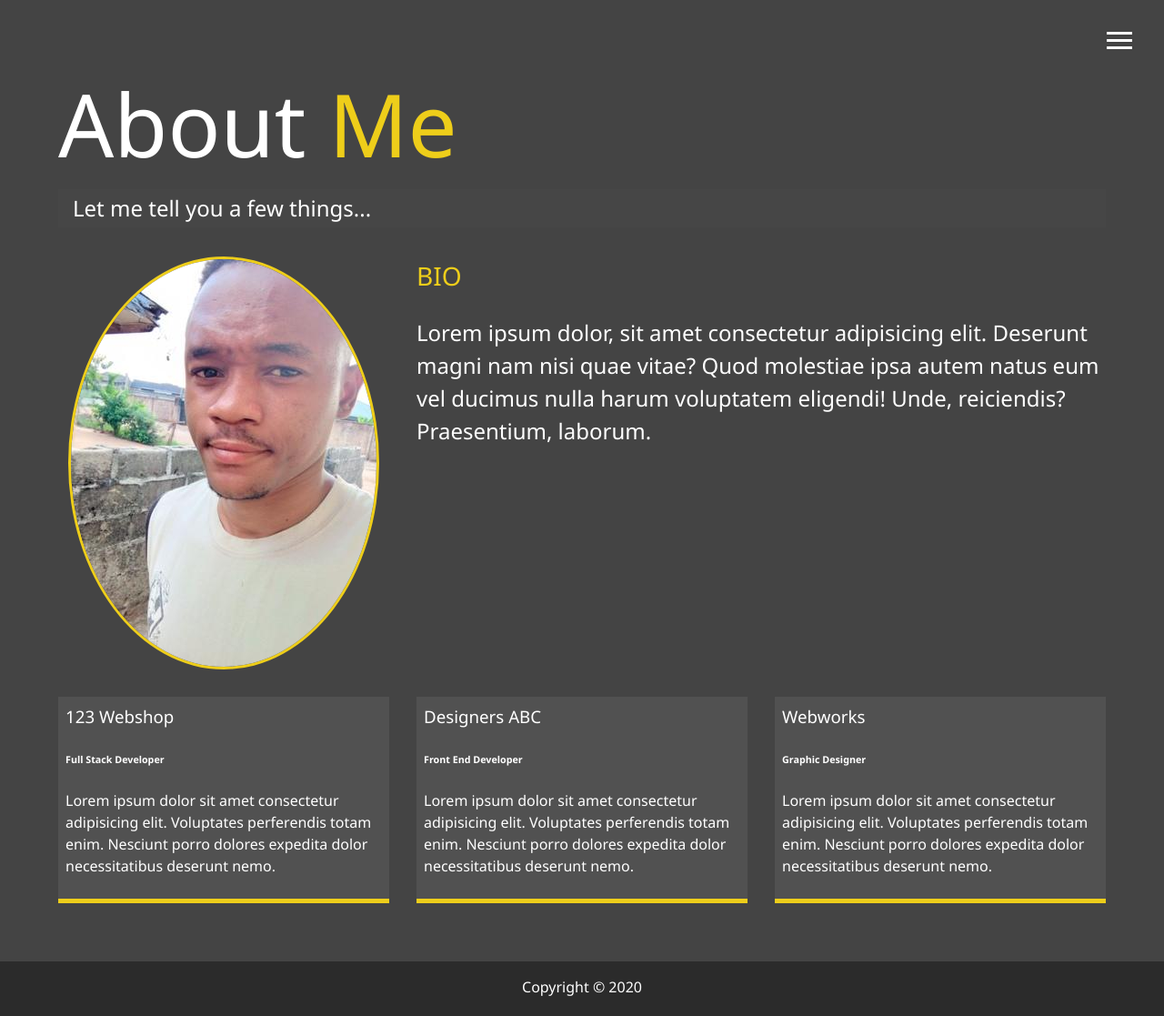
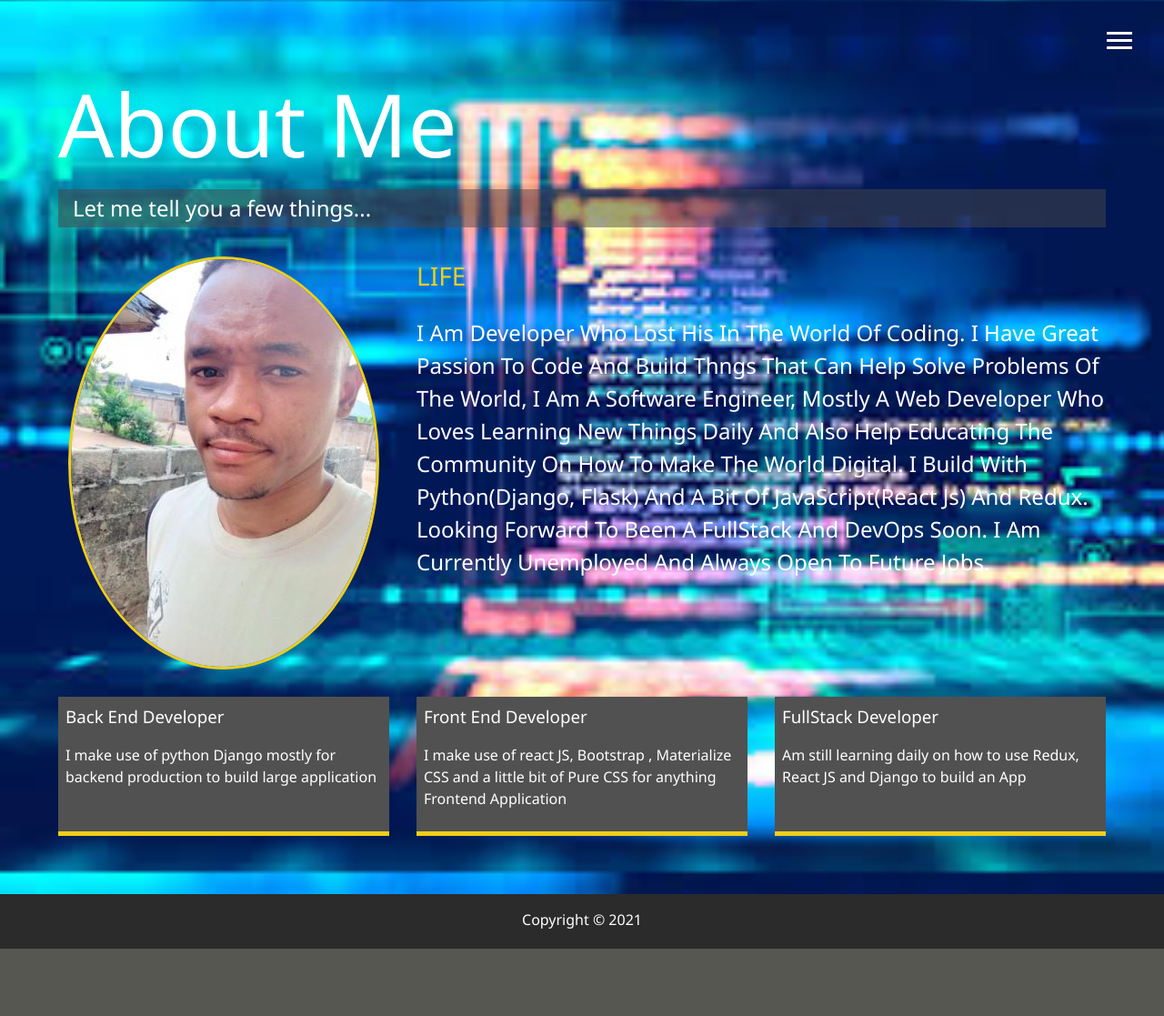
Before and after one commit to njokuifeanyigerald/portfolio, a Django app: page /about/ in a window 1280 px wide. Shown: the whole page at 91% size. After the commit the page ends 1043 px from the top, so only its background shows below. Run offline with Django 3.2, Linux system fonts and the light colour scheme; some libraries are stand-ins or nearby versions.

Commit message:
added base.html and changed the background image

```diff
--- a/app/static/dist/css/main.css
+++ b/app/static/dist/css/main.css
@@ -95,6 +95,10 @@
 * {
   box-sizing: border-box; }
 
+.text-capitalize{
+  text-transform: capitalize;
+}
+
 body {
   background: #444;
   color: #fff;
@@ -103,8 +107,8 @@ body {
   font-family: 'Segoe UI', Tahoma, Geneva, Verdana, sans-serif;
   line-height: 1.5; }
   body#bg-img {
-    background: url(../img/download.jpg);
-    background: rgba(68, 68, 68, 0.9), url(../img/download.jpg);
+    background: url("../img/download\ \(1\).jpg");
+    background: rgba(68, 68, 68, 0.9), url("../img/download\ \(1\).jpg");
     background-attachment: fixed;
     background-size: cover; }
 
--- a/app/static/scss/_config.scss
+++ b/app/static/scss/_config.scss
@@ -1,7 +1,7 @@
 $primary-color: #444;
 $secondary-color: #eece1a;
 $show-home-image: true;
-$home-image: url(../img/background.jpg);
+$home-image: url('../dist/img/download\ \(1\).jpg');
 $background-opacity: 0.9;
 
 @mixin easeOut {
--- a/app/static/scss/_menu.scss
+++ b/app/static/scss/_menu.scss
@@ -90,7 +90,7 @@
     .portrait {
       width: 250px;
       height: 250px;
-      background: url('../img/portrait.jpg');
+      background: url('../dist/img/pic.jpg');
       border-radius: 50%;
       border: solid 3px $secondary-color;
     }
--- a/app/static/scss/_mobile.scss
+++ b/app/static/scss/_mobile.scss
@@ -46,7 +46,7 @@
     transform: translate3d(100%, 0, 0);
 
     .portrait {
-      background: url('../img/portrait_small.jpg');
+      background: url('../dist/img/pic_small.jpg');
       width: 150px;
       height: 150px;
     }
--- a/app/templates/dist/about.html
+++ b/app/templates/dist/about.html
@@ -1,100 +1,59 @@
+{% extends 'dist/base.html' %}
 {% load static %}
-<!DOCTYPE html>
-<html lang="en">
-
-<head>
-  <meta charset="UTF-8">
-  <meta name="viewport" content="width=device-width, initial-scale=1.0">
-  <meta http-equiv="X-UA-Compatible" content="ie=edge">
-  <link rel="stylesheet" href="https://use.fontawesome.com/releases/v5.2.0/css/all.css" integrity="sha384-hWVjflwFxL6sNzntih27bfxkr27PmbbK/iSvJ+a4+0owXq79v+lsFkW54bOGbiDQ"
-    crossorigin="anonymous">
-
-    <link rel="stylesheet" href="{% static 'dist/css/main.css' %}">
-  <title>About Me</title>
-</head>
-
-<body>
-  <header>
-    <div class="menu-btn">
-      <div class="btn-line"></div>
-      <div class="btn-line"></div>
-      <div class="btn-line"></div>
-    </div>
-
-    <nav class="menu">
-      <div class="menu-branding">
-        <div class="portrait"></div>
-      </div>
-      <ul class="menu-nav">
-        <li class="nav-item">
-          <a href="{% url 'home' %}" class="nav-link">
-            Home
-          </a>
-        </li>
-        <li class="nav-item current">
-          <a href="{% url 'about' %}" class="nav-link">
-            About Me
-          </a>
-        </li>
-        <li class="nav-item">
-          <a href="{% url 'work' %}" class="nav-link">
-            My Work
-          </a>
-        </li>
-        <li class="nav-item">
-          <a href="{% url 'reach' %}" class="nav-link">
-            How To Reach Me
-          </a>
-        </li>
-      </ul>
-    </nav>
-  </header>
+{% block title %}BopGeek | About{% endblock %}
+{% block body %}
 
   <main id="about">
     <h1 class="lg-heading">
       About
-      <span class="text-secondary">Me</span>
+      Me
     </h1>
     <h2 class="sm-heading">
       Let me tell you a few things...
     </h2>
-    <div class="about-info">
-      <img src="{% static 'dist/img/pic.jpg'%}" alt="John Doe" class="bio-image">
+    <div class="about-info ">
+      <img src="{% static 'dist/img/pic_small.jpg'%}" alt="John Doe" class="bio-image">
 
       <div class="bio">
-        <h3 class="text-secondary">BIO</h3>
-        <p>Lorem ipsum dolor, sit amet consectetur adipisicing elit. Deserunt magni nam nisi quae vitae? Quod molestiae ipsa
-          autem natus eum vel ducimus nulla harum voluptatem eligendi! Unde, reiciendis? Praesentium, laborum.</p>
+        <h3 class="text-secondary">LIFE</h3>
+        <p class="text-capitalize ">
+          I am developer who lost his in the world of coding. I have great passion to code and build thngs
+          that can help solve problems of the world, I am a software engineer, mostly a
+          web developer who loves learning new things daily and also help educating the
+          community on how to make the world Digital. I build with Python(Django, Flask) and a  bit
+          of JavaScript(React Js) and redux. Looking forward to been a FullStack and DevOps soon. I am currently unemployed
+          and always open to future jobs.
+        </p>
       </div>
 
-      <div class="job job-1">
-        <h3>123 Webshop</h3>
-        <h6>Full Stack Developer</h6>
-        <p>Lorem ipsum dolor sit amet consectetur adipisicing elit. Voluptates perferendis totam enim. Nesciunt porro dolores
-          expedita dolor necessitatibus deserunt nemo.</p>
+      <div class="job job-1 ">
+        <!-- <h1>123 Webshop</h1> -->
+        <h3>Back End Developer</h3>
+        <p>
+          I make use of python Django mostly for backend production to build large application
+        </p>
       </div>
 
       <div class="job job-2">
-        <h3>Designers ABC</h3>
-        <h6>Front End Developer</h6>
-        <p>Lorem ipsum dolor sit amet consectetur adipisicing elit. Voluptates perferendis totam enim. Nesciunt porro dolores
-          expedita dolor necessitatibus deserunt nemo.</p>
+        <!-- <h1>Designers ABC</h1> -->
+        <h3>Front End Developer</h3>
+        <p>
+          I make use of react JS, Bootstrap , Materialize CSS and a little bit of Pure CSS for anything Frontend
+          Application
+        </p>
       </div>
 
       <div class="job job-3">
-        <h3>Webworks</h3>
-        <h6>Graphic Designer</h6>
-        <p>Lorem ipsum dolor sit amet consectetur adipisicing elit. Voluptates perferendis totam enim. Nesciunt porro dolores
-          expedita dolor necessitatibus deserunt nemo.</p>
+        <!-- <h1>Webworks</h1> -->
+        <h3>FullStack Developer</h3>
+        <p>
+          Am still learning daily on how to use Redux, React JS and Django to build an App
+        </p>
       </div>
     </div>
   </main>
 
   <footer id="main-footer">
-    Copyright &copy; 2020
+    Copyright &copy; 2021
   </footer>
-
-  <script src="{% static 'dist/js/main.js'%}"></script>
-</body>
-
-</html>
+  {% endblock %}
--- /dev/null
+++ b/app/templates/dist/base.html
@@ -0,0 +1,62 @@
+{% load static %}
+
+<!DOCTYPE html>
+<html lang="en">
+
+<head>
+  <meta charset="UTF-8">
+  <meta name="viewport" content="width=device-width, initial-scale=1.0">
+  <meta http-equiv="X-UA-Compatible" content="ie=edge">
+  <link rel="stylesheet" href="https://use.fontawesome.com/releases/v5.2.0/css/all.css" integrity="sha384-hWVjflwFxL6sNzntih27bfxkr27PmbbK/iSvJ+a4+0owXq79v+lsFkW54bOGbiDQ"
+    crossorigin="anonymous">
+
+  <link rel="stylesheet" href="{% static 'dist/css/main.css' %}">
+  <link rel="stylesheet" href="{% static 'dist/css/text.css' %}">
+  <title>{% block title %}BopGeek | Home{% endblock %}</title>
+</head>
+
+<body id="bg-img">
+  <header>
+    <div class="menu-btn">
+      <div class="btn-line"></div>
+      <div class="btn-line"></div>
+      <div class="btn-line"></div>
+    </div>
+
+    <nav class="menu">
+      <div class="menu-branding">
+        <div class="portrait"></div>
+      </div>
+      <ul class="menu-nav">
+        <li class="nav-item current">
+          <a href="{% url 'home' %}" class="nav-link">
+            Home
+          </a>
+        </li>
+        <li class="nav-item">
+          <a href="{% url 'about' %}" class="nav-link">
+            About Me
+          </a>
+        </li>
+        <li class="nav-item">
+          <a href="{% url 'work' %}" class="nav-link">
+            My Work
+          </a>
+        </li>
+        <li class="nav-item">
+          <a href="{% url 'reach' %}" class="nav-link">
+            How To Reach Me
+          </a>
+        </li>
+      </ul>
+    </nav>
+  </header>
+
+    {% block body %}
+    {% endblock %}
+
+
+  <script src="{% static 'dist/js/main.js'%}"></script>
+</body>
+
+</html>
```
Also changed, not shown: app/templates/dist/contact.html (+9 -60 lines), app/templates/dist/index.html (+4 -52 lines), app/templates/dist/work.html (+6 -56 lines), app/static/dist/img/download (1).jpg (added), app/static/dist/img/download (2).jpg (added).
